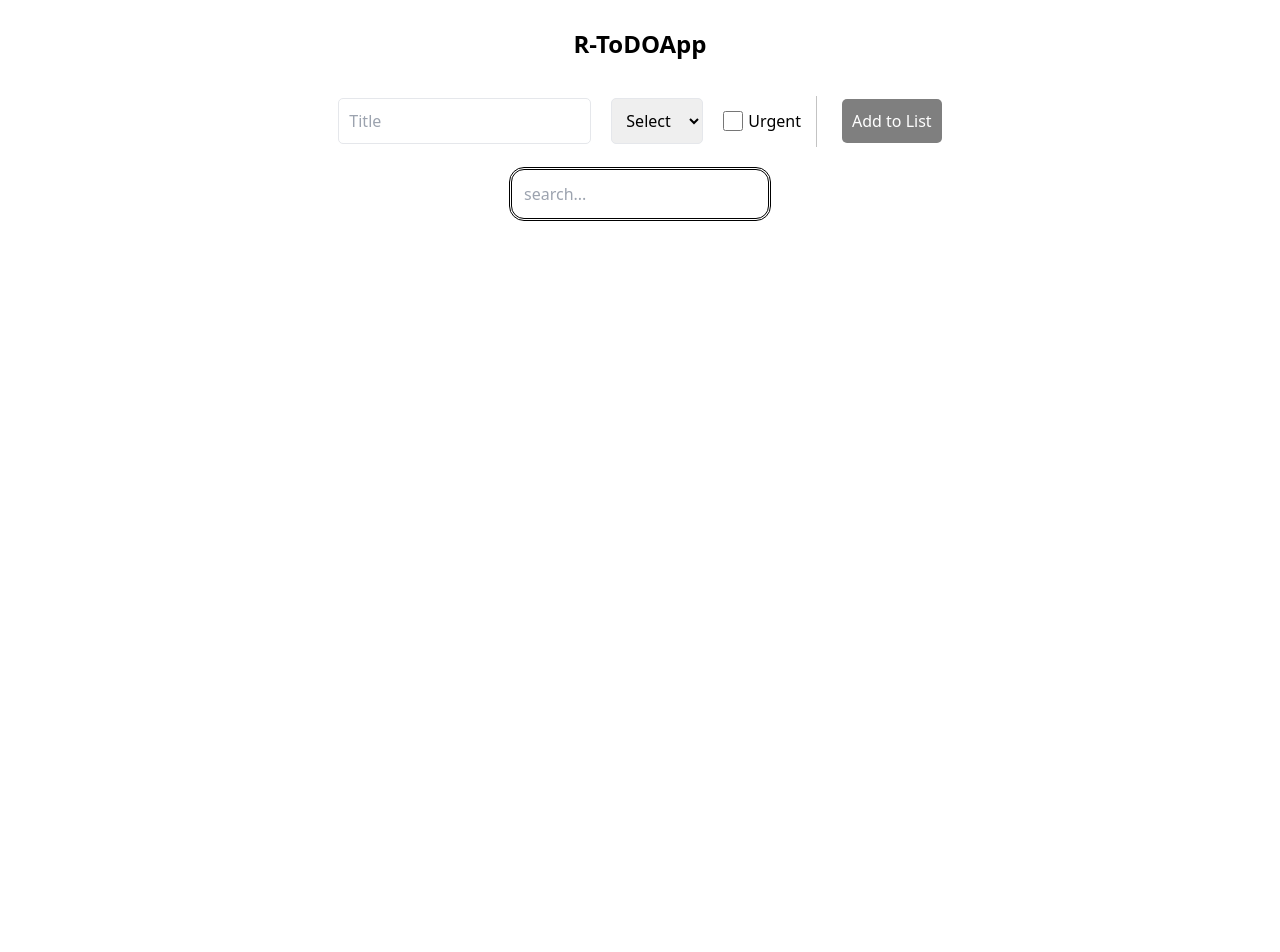
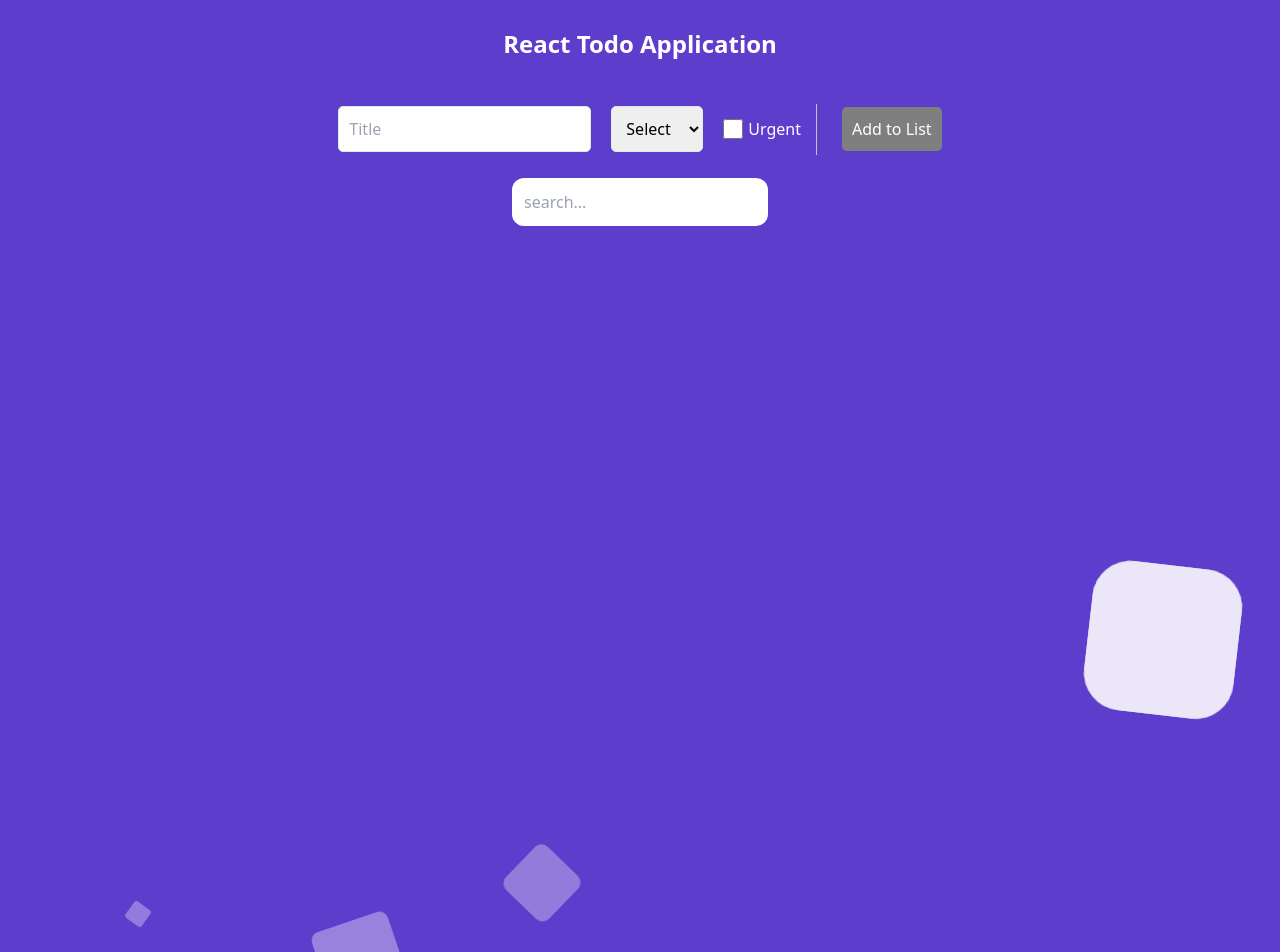
Before and after one commit to meeraqunaibi/to-do-list, a React (Create React App) app: page / in a window 1280 px wide. Shown: the top 952 px of the page. Before the commit the page ends 800 px from the top, so only its background shows below. Built offline with nearby package versions, Linux system fonts and the light colour scheme.

Commit message:
DeleteWithPoopUp

```diff
--- /dev/null
+++ b/src/App.css
@@ -0,0 +1,173 @@
+@import url("https://fonts.googleapis.com/css?family=Exo:400,700");
+
+* {
+  margin: 0px;
+  padding: 0px;
+}
+
+.area {
+  background: #5c3dcc;
+  background: -webkit-linear-gradient(to left, #b2b6fb, #343efa);
+  width: 100%;
+  height: 100%;
+}
+
+.circles {
+  background: #5c3dcc;
+  background: -webkit-linear-gradient(to left, #b2b6fb, #343efa);
+  position: absolute;
+  width: 100%;
+  height: 100vh;
+  overflow: hidden;
+}
+
+.circles li {
+  position: absolute;
+  display: block;
+  list-style: none;
+  width: 20px;
+  height: 20px;
+  background: rgba(255, 255, 255, 0.466);
+  animation: animate 25s linear infinite;
+  bottom: -150px;
+}
+
+.circles li:nth-child(1) {
+  left: 25%;
+  width: 80px;
+  height: 80px;
+  animation-delay: 0s;
+}
+
+.circles li:nth-child(2) {
+  left: 10%;
+  width: 20px;
+  height: 20px;
+  animation-delay: 2s;
+  animation-duration: 12s;
+}
+
+.circles li:nth-child(3) {
+  left: 70%;
+  width: 20px;
+  height: 20px;
+  animation-delay: 4s;
+}
+
+.circles li:nth-child(4) {
+  left: 40%;
+  width: 60px;
+  height: 60px;
+  animation-delay: 0s;
+  animation-duration: 18s;
+}
+
+.circles li:nth-child(5) {
+  left: 65%;
+  width: 20px;
+  height: 20px;
+  animation-delay: 0s;
+}
+
+.circles li:nth-child(6) {
+  left: 75%;
+  width: 110px;
+  height: 110px;
+  animation-delay: 3s;
+}
+
+.circles li:nth-child(7) {
+  left: 35%;
+  width: 150px;
+  height: 150px;
+  animation-delay: 7s;
+}
+
+.circles li:nth-child(8) {
+  left: 50%;
+  width: 25px;
+  height: 25px;
+  animation-delay: 15s;
+  animation-duration: 45s;
+}
+
+.circles li:nth-child(9) {
+  left: 20%;
+  width: 15px;
+  height: 15px;
+  animation-delay: 2s;
+  animation-duration: 35s;
+}
+
+.circles li:nth-child(10) {
+  left: 85%;
+  width: 150px;
+  height: 150px;
+  animation-delay: 0s;
+  animation-duration: 11s;
+}
+.circles li:nth-child(11) {
+  left: 85%;
+  width: 150px;
+  height: 150px;
+  animation-delay: 0s;
+  animation-duration: 11s;
+}
+.circles li:nth-child(12) {
+  left: 85%;
+  width: 150px;
+  height: 150px;
+  animation-delay: 0s;
+  animation-duration: 11s;
+}
+.circles li:nth-child(13) {
+  left: 85%;
+  width: 150px;
+  height: 150px;
+  animation-delay: 0s;
+  animation-duration: 11s;
+}
+
+.circles li:nth-child(14) {
+  left: 85%;
+  width: 150px;
+  height: 150px;
+  animation-delay: 0s;
+  animation-duration: 11s;
+}
+.circles li:nth-child(15) {
+  left: 85%;
+  width: 150px;
+  height: 150px;
+  animation-delay: 0s;
+  animation-duration: 11s;
+}
+
+.circles li:nth-child(16) {
+  left: 85%;
+  width: 150px;
+  height: 150px;
+  animation-delay: 0s;
+  animation-duration: 11s;
+}
+.circles li:nth-child(17) {
+  left: 85%;
+  width: 150px;
+  height: 150px;
+  animation-delay: 0s;
+  animation-duration: 11s;
+}
+
+@keyframes animate {
+  0% {
+    transform: translateY(0) rotate(0deg);
+    opacity: 1;
+    border-radius: 0;
+  }
+
+  100% {
+    transform: translateY(-1000px) rotate(720deg);
+    opacity: 0;
+    border-radius: 50%;
+  }
+}
--- a/src/App.js
+++ b/src/App.js
@@ -1,10 +1,14 @@
 import { useEffect, useState } from "react";
 import Form from "./components/form/Form";
 import ListItems from "./components/ListItems";
+import "../src/App.css";
+import DeleteBTN from "./components/DeleteBTN";
 
 function App() {
   const [items, setItems] = useState(JSON.parse(localStorage.items || "[]"));
   const [input, setInput] = useState("");
+  const [deletePoopUp, setDeletePoopUp] = useState(false);
+  const [indexOfItem, setIndexOfItem] = useState(null);
 
   const HandelAdd = (newItem) => {
     setItems([...items, newItem]);
@@ -23,14 +27,48 @@ function App() {
 
   return (
     <div>
-      <h1 className="text-2xl my-7 text-center font-bold">R-ToDOApp</h1>
-      <Form onAddItems={HandelAdd} input={input} setInput={setInput} />
-      <ListItems
-        items={items}
-        setItems={setItems}
-        input={input}
-        setInput={setInput}
-      />
+      {deletePoopUp && (
+        <DeleteBTN
+          deletePoopUp={deletePoopUp}
+          setDeletePoopUp={setDeletePoopUp}
+          items={items}
+          setItems={setItems}
+          indexOfItem={indexOfItem}
+        />
+      )}
+      <div className="area">
+        <div className="z-50">
+          <h1 className="text-2xl py-7 text-white text-center font-bold">
+            React Todo Application
+          </h1>
+          <Form onAddItems={HandelAdd} input={input} setInput={setInput} />
+          <ListItems
+            items={items}
+            input={input}
+            setDeletePoopUp={setDeletePoopUp}
+            setIndexOfItem={setIndexOfItem}
+          />
+        </div>
+        <ul className="circles">
+          <li></li>
+          <li></li>
+          <li></li>
+          <li></li>
+          <li></li>
+          <li></li>
+          <li></li>
+          <li></li>
+          <li></li>
+          <li></li>
+          <li></li>
+          <li></li>
+          <li></li>
+          <li></li>
+          <li></li>
+          <li></li>
+          <li></li>
+        </ul>
+      </div>
     </div>
   );
 }
--- /dev/null
+++ b/src/components/DeleteBTN.jsx
@@ -0,0 +1,36 @@
+import React from "react";
+
+const DeleteBTN = ({
+  deletePoopUp,
+  setDeletePoopUp,
+  indexOfItem,
+  items,
+  setItems,
+}) => {
+  const index = indexOfItem;
+  const handelDelete = () => {
+    setItems([...items.slice(0, index), ...items.slice(index + 1)]);
+    setDeletePoopUp(false);
+  };
+
+  return (
+    <div className="absolute bg-slate-900  bg-opacity-60 w-screen h-screen flex items-center justify-center z-50">
+      <div className=" flex items-center justify-between bg-white w-96 h-80 rounded-3xl shadow-2xl px-12 ">
+        <button
+          onClick={() => setDeletePoopUp(false)}
+          className="bg-yellow-300 hover:bg-yellow-500 duration-150 rounded-xl p-2 text-white text-2xl shadow-2xl"
+        >
+          Cancel
+        </button>
+        <button
+          onClick={handelDelete}
+          className=" hover:animate-spin bg-red-500 rounded-xl shadow-2xl p-2 text-3xl"
+        >
+          🗑️
+        </button>
+      </div>
+    </div>
+  );
+};
+
+export default DeleteBTN;
--- a/src/components/ListItems.jsx
+++ b/src/components/ListItems.jsx
@@ -1,16 +1,17 @@
 import React from "react";
 
-const ListItems = ({ items, setItems, input, setInput }) => {
-  const handelDelete = (index) => {
-    setItems([...items.slice(0, index), ...items.slice(index + 1)]);
-  };
-
+const ListItems = ({ items, input, setDeletePoopUp, setIndexOfItem }) => {
   const filterItems = ({ title }) => {
     return title.toLowerCase().includes(input.toLowerCase());
   };
 
+  const HandelDelete = (index) => {
+    setDeletePoopUp(true);
+    setIndexOfItem(index);
+  };
+
   return (
-    <div className="flex items-center justify-center my-5">
+    <div className="flex items-center justify-center py-5">
       <div className=" flex items-start flex-col w-9/12">
         <ul className="w-full">
           {input
@@ -25,10 +26,7 @@ const ListItems = ({ items, setItems, input, setInput }) => {
                     {item.title}
                     <h2 className="text-gray-200 text-base">{item.category}</h2>
                   </div>
-                  <button
-                    className=" hover:animate-spin"
-                    onClick={() => handelDelete(index)}
-                  >
+                  <button className=" " onClick={() => HandelDelete(index)}>
                     🗑️
                   </button>
                 </li>
@@ -48,10 +46,7 @@ const ListItems = ({ items, setItems, input, setInput }) => {
                         {item.category}
                       </h2>
                     </div>
-                    <button
-                      className=" hover:animate-spin"
-                      onClick={() => handelDelete(index)}
-                    >
+                    <button className=" " onClick={() => HandelDelete(index)}>
                       🗑️
                     </button>
                   </li>
@@ -71,10 +66,7 @@ const ListItems = ({ items, setItems, input, setInput }) => {
                     {item.title}
                     <h2 className="text-gray-200 text-base">{item.category}</h2>
                   </div>
-                  <button
-                    className=" hover:animate-spin"
-                    onClick={() => handelDelete(index)}
-                  >
+                  <button className=" " onClick={() => HandelDelete(index)}>
                     🗑️
                   </button>
                 </li>
--- a/src/components/form/Form.jsx
+++ b/src/components/form/Form.jsx
@@ -37,6 +37,7 @@ const Form = ({ onAddItems, input, setInput }) => {
       <form onSubmit={handleSubmit} className="my-2">
         <input
           placeholder="Title"
+          className="cursor-pointer"
           name="title"
           type="text"
           value={title}
@@ -44,6 +45,7 @@ const Form = ({ onAddItems, input, setInput }) => {
         />
         <select
           name="category"
+          className="cursor-pointer"
           placeholder="Category"
           value={category}
           onChange={(e) => setCategory(e.target.value)}
@@ -58,20 +60,25 @@ const Form = ({ onAddItems, input, setInput }) => {
           ))}
         </select>
         <input
+          className="cursor-pointer"
           name="urgent"
           type="checkbox"
           checked={isUrgent}
           onChange={(e) => setIsUrgent(e.target.checked)}
         />
-        <label>Urgent</label>
+        <label className="text-white">Urgent</label>
         <div className="separator" />
-        <input type="submit" value="Add to List" />
+        <input
+          type="submit"
+          className="hover:bg-slate-400 duration-200"
+          value="Add to List"
+        />
       </form>
       <div className="flex items-center justify-center">
         <input
           type="text"
           placeholder="search..."
-          className="m-2 p-3 rounded-xl outline-double w-64"
+          className="m-2 p-3 rounded-xl w-64"
           value={input}
           onChange={(e) => setInput(e.target.value)}
         />
```
